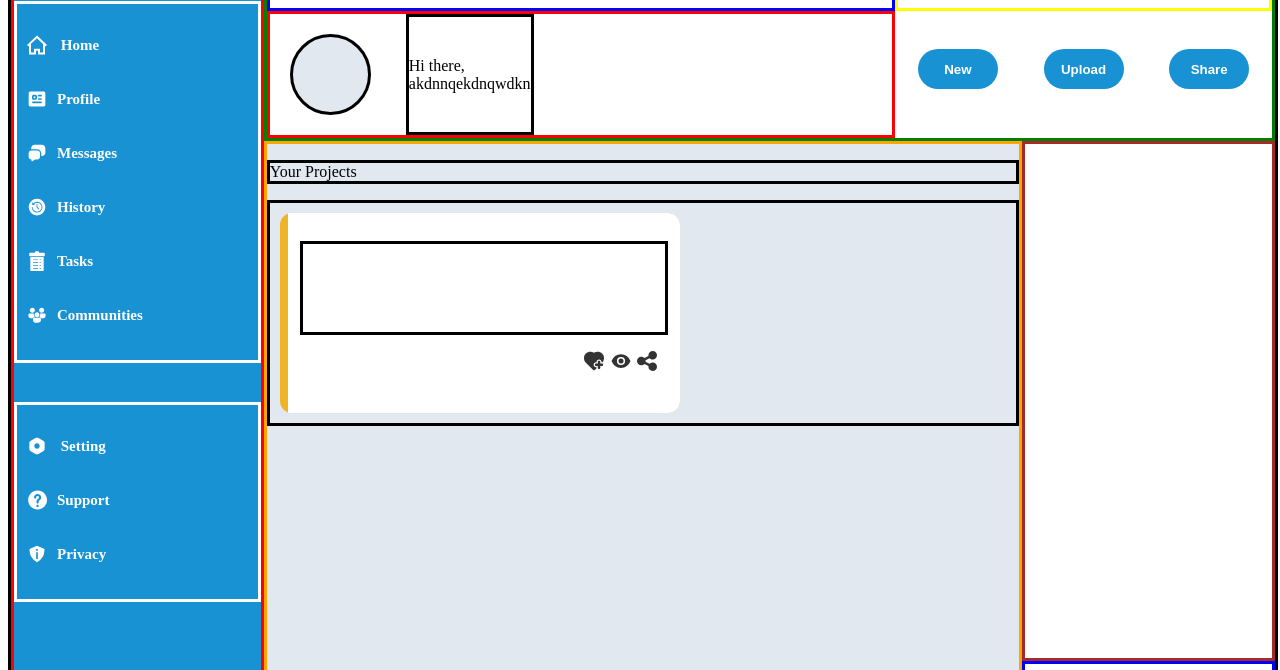
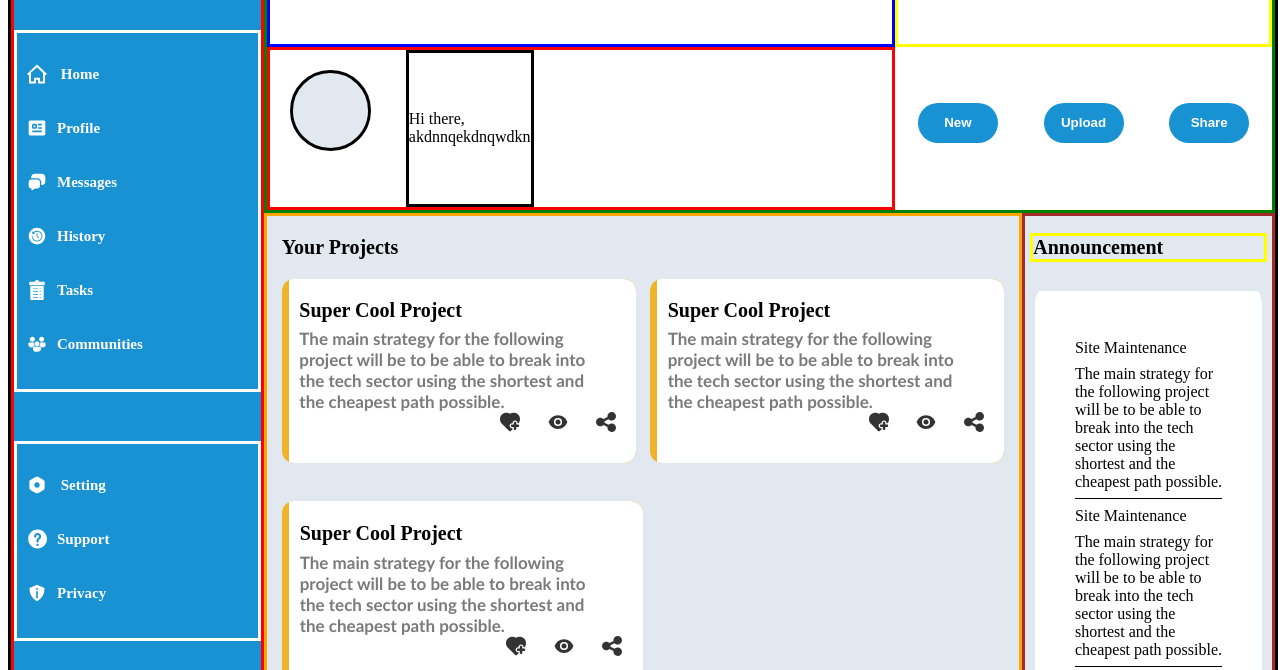
Before and after one commit to Stephzennn/Admin-Dashboard, a plain HTML site: page index.html in a window 1280 px wide. Shown: the part 130-800 px from the top of the page. Drawn offline with Linux system fonts and the light colour scheme.

Commit message:
Finish the announcement section

```diff
--- a/index.html
+++ b/index.html
@@ -77,11 +77,54 @@
         <p>Your Projects</p>
         <div class="projectsContainer">
           <div class="card">
-            <div>
-              <p>
+            <div class="cardUnder1">
+              <div class="bigBox">
+                <p class="bigBoxp">Super Cool Project</p>
+                <div class="bigBoxdiv">The main strategy for the following project will be to be able to break into the tech sector using the shortest and the cheapest path possible.</div>
+              </div>
+              <div class="listCard">
+                <ul>
+                  <li>
 
-              </p>
-              <div>
+                  </li>
+                  <li>
+
+                  </li>
+                  <li>
+
+                  </li>
+                </ul>
+              </div>
+            </div>
+          </div>
+          <div class="card">
+            <div class="cardUnder1">
+              <div class="bigBox">
+                <p class="bigBoxp">Super Cool Project</p>
+                <div class="bigBoxdiv">The main strategy for the following project will be to be able to break into the tech sector using the shortest and the cheapest path possible.</div>
+              </div>
+              <div class="listCard">
+                <ul>
+                  <li>
+
+                  </li>
+                  <li>
+
+                  </li>
+                  <li>
+
+                  </li>
+                </ul>
+              </div>
+            </div>
+          </div>
+          <div class="card">
+            <div class="cardUnder1">
+              <div class="bigBox">
+                <p class="bigBoxp">Super Cool Project</p>
+                <div class="bigBoxdiv">The main strategy for the following project will be to be able to break into the tech sector using the shortest and the cheapest path possible.</div>
+              </div>
+              <div class="listCard">
                 <ul>
                   <li>
 
@@ -99,7 +142,31 @@
 
         </div>
       </div>
-      <div class="announcement"></div>
+      <div class="announcement">
+        <div class="announcementTitle">Announcement</div>
+        <div class="announcementBox">
+          <div class="Box1">
+            <p class="Box1P">Site Maintenance </p>
+            <div class="Box1Div">The main strategy for the following project will be to be able to break into the tech sector using the shortest and the cheapest path possible.
+              <div class="line"></div>
+            </div>
+          </div>
+          <div class="Box2">
+            <p class="Box2P">Site Maintenance </p>
+            <div class="Box2Div">The main strategy for the following project will be to be able to break into the tech sector using the shortest and the cheapest path possible.
+              <div class="line"></div>
+            </div>
+
+          </div>
+          <div class="Box3">
+            <p class="Box3P">Site Maintenance </p>
+            <div class="Box3Div">The main strategy for the following project will be to be able to break into the tech sector using the shortest and the cheapest path possible.
+
+            </div>
+
+          </div>
+        </div>
+      </div>
       <div class="trending"></div>
 
     </div>
--- a/style.css
+++ b/style.css
@@ -165,21 +165,41 @@
     background-color: #e2e8f0;
     display: flex;
     flex-direction: column;
+    flex-wrap: wrap;
+    font-size: 20px;
+    font-weight: bold;
+
+
 }
 
 .projects>* {
-    border: black solid;
+    padding-left: 2%;
+
+
 }
+
+
+
+
 .projects>div{
     display: flex;
-    justify-content: space-between;
-    gap: 10px;
-    padding: 10px;
+    justify-content: flex-start;
+    gap: 2%;
+    padding: 2%;
+    margin-top: 0%;
+    padding-top: 0%;
+
+    flex-wrap: wrap;
     }
 
 .card {
-    height: 200px;
-    width: 400px;
+    max-height: 200px;
+    max-width: 50%;
+    flex-basis: 200px;
+    flex-shrink: 0; /* Add this line */
+    min-width: 40%; /* Add this line */
+    min-height: 15%; /* Add this line */
+    flex-grow: 1;
     border-radius: 12px;
     /*border: blue solid;*/
     border: 0%;
@@ -188,33 +208,85 @@
     grid-template-columns: 2fr 98fr;
     grid-template-rows: 1fr;
     box-shadow: black;
-    box-shadow: 30%;
+
+    box-shadow: 100%;
+    overflow:hidden;
+    margin-bottom: 30px;
 
 }
 
-.card>div {
+
+
+.card>.cardUnder1 {
     grid-column: 2/-1;
+    grid-row: 1/  -1;
     background-color: white;
     border-top-right-radius: 12px;
     border-bottom-right-radius: 12px;
     padding: 3%;
 
+    display: grid;
+    grid-template-rows: 3fr 0.5fr;
+    grid-template-columns: 1fr;
+
 }
 
-.card>div>p {
+.card>div>.bigBox {
     min-width: 90%;
-    min-height: 50%;
-    border: black solid;
+
+
+    display: flex;
+    justify-content: flex-start;
+    flex-direction: column;
+    grid-row: 1/ span 1;
+
 }
 
+
+.card>div>.bigBox>.bigBoxp {
+    text-align: start;
+    align-items: start;
+    padding-top: 0%;
+    margin-top: 3%;
+    padding-bottom: 0%;
+    margin-bottom: 0%;
+    font-size: 20px;
+    font-weight: bold;
+    overflow: hidden;
+
+
+}
+
+
+.card>div>.bigBox>.bigBoxdiv {
+    text-align: start;
+    align-items: start;
+    padding-top: 0%;
+    margin-top: 2%;
+    color: #636363;
+    font-size: 17px;
+    max-height: 100px;
+    max-width: 90%;
+    font-family: 'Gill Sans', 'Gill Sans MT', Calibri, 'Trebuchet MS', sans-serif;
+    opacity: 85%;
+    overflow: hidden;
+}
 .card>div>div  {
-    min-width: 90%;
-    min-height: 10%;
+
 
     text-align: end;
 
 
 }
+
+.card>.cardUnder1>.listCard  {
+    grid-row: 2/-1;
+
+    text-align: end;
+
+
+}
+
 
 .card>div>div>ul{
     margin-top: 0%;
@@ -222,7 +294,7 @@
     list-style: none;
     display: flex;
     justify-content: flex-end;
-    gap: 2%;
+    gap: 10%;
     padding-right: 3%;
 }
 
@@ -255,12 +327,75 @@
     grid-row: 2/3;
     grid-column: 3/-1;
     border:brown solid;
+    background-color: #e2e8f0;
+    gap: 2%;
+    padding: 2%;
+    display: grid;
+    grid-template-rows: 1fr 11fr;
+    grid-column: 1fr;
+
 }
+
+.announcementTitle {
+    border: yellow solid;
+    font-size: 20px;
+    font-weight: bold;
+    grid-row: 1/2;
+    align-self: center;
+}
+
+.announcementBox {
+    grid-row: 2/-1;
+    display: grid;
+    grid-template-rows: 1fr 1fr 1fr;
+    grid-row: 1fr;
+    min-height: 100px;
+    padding: max(40px, 5%);
+    background-color: white;
+    border-radius: 2.5%;
+    margin: 2%;
+
+}
+
+.Box1,.Box2 ,.Box3{
+    display: grid;
+    grid-template-rows: 1fr 4fr;
+    grid-template-columns: 1fr ;
+
+}
+
+
+.line {
+    height: 0%;
+    width: 100%;
+    border-top: 1px solid black;
+    margin-top: 5%;
+}
+.Box1P, .Box2P, .Box3P {
+    grid-row: 1/2;
+    padding-bottom: 0%;
+    margin-bottom: 0%;
+    margin-top: 0%;
+    align-self: center;
+}
+
+
+.Box1Div, .Box2Div, .Box3Div{
+    grid-row: 2/-1;
+    padding-bottom: 0%;
+    margin-bottom: 0%;
+    margin-top: 0%;
+    overflow: hidden;
+
+}
+
+
 
 .trending{
     grid-column: 3/-1;
     grid-row: 3/-1;
     border: blue solid;
+    background-color: #e2e8f0;
 }
 
 .searchBar {
```
